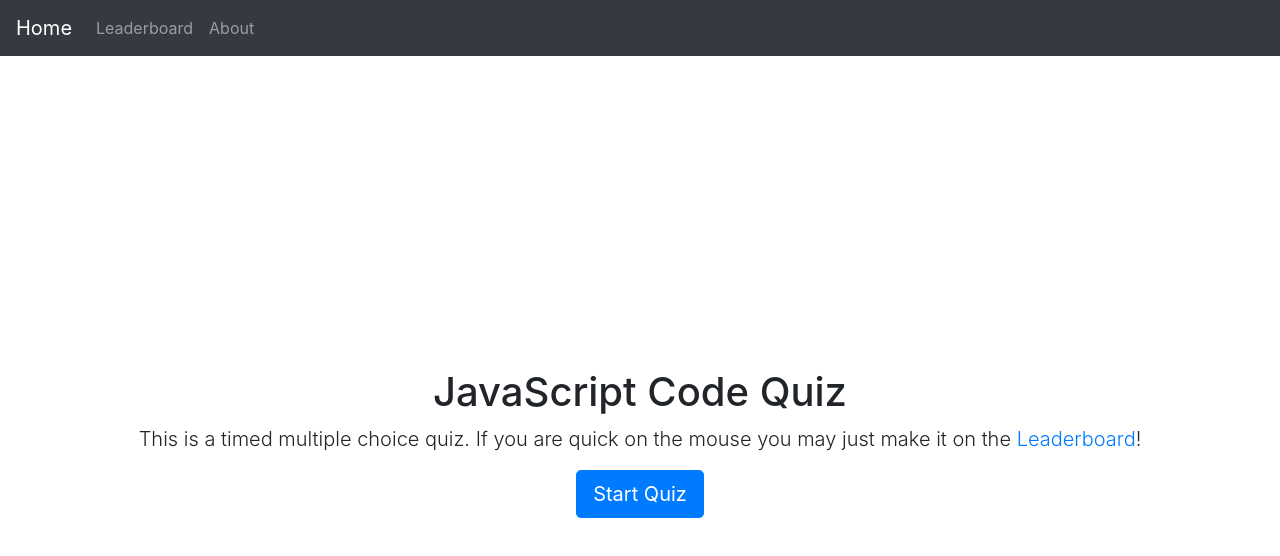
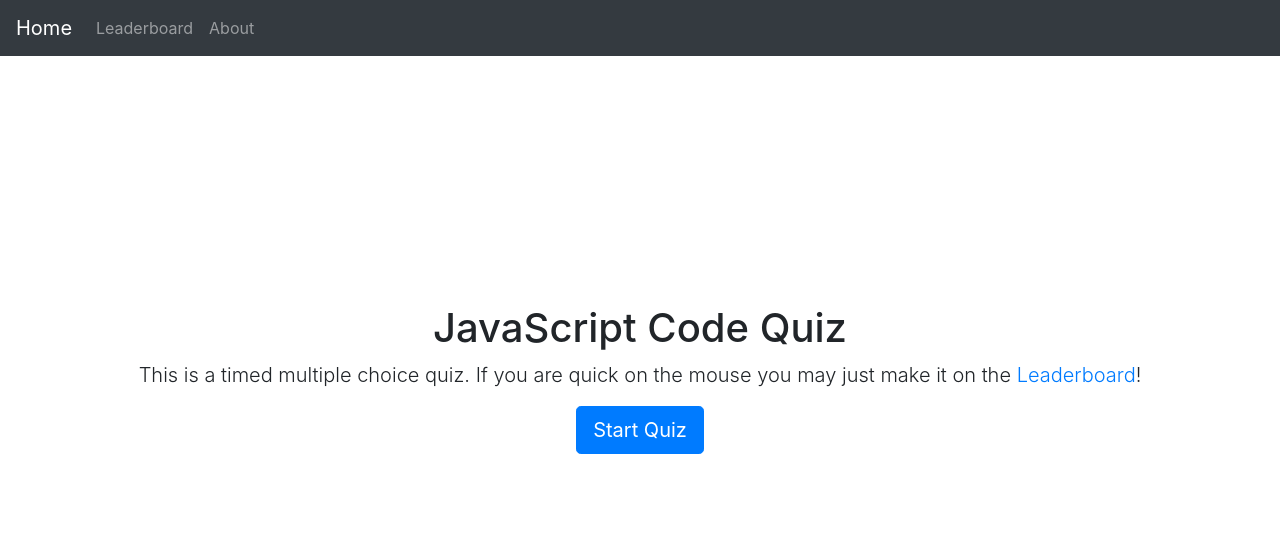
Before and after one commit to bpgould/FullStackHomework4, a plain HTML site: page index.html in a window 1280 px wide. Drawn offline with nearby package versions, Linux system fonts and the light colour scheme.

Commit message:
changed top padding

```diff
--- a/style.css
+++ b/style.css
@@ -1,6 +1,6 @@
 /* centers text in middle 50% of page */
 .jumbotron-fluid{
-    padding-top: 25%;
+    padding-top: 20%;
     padding-bottom: 25%;
 }
 /* I needed more margin that what was natively available in Bootstrap */
```
